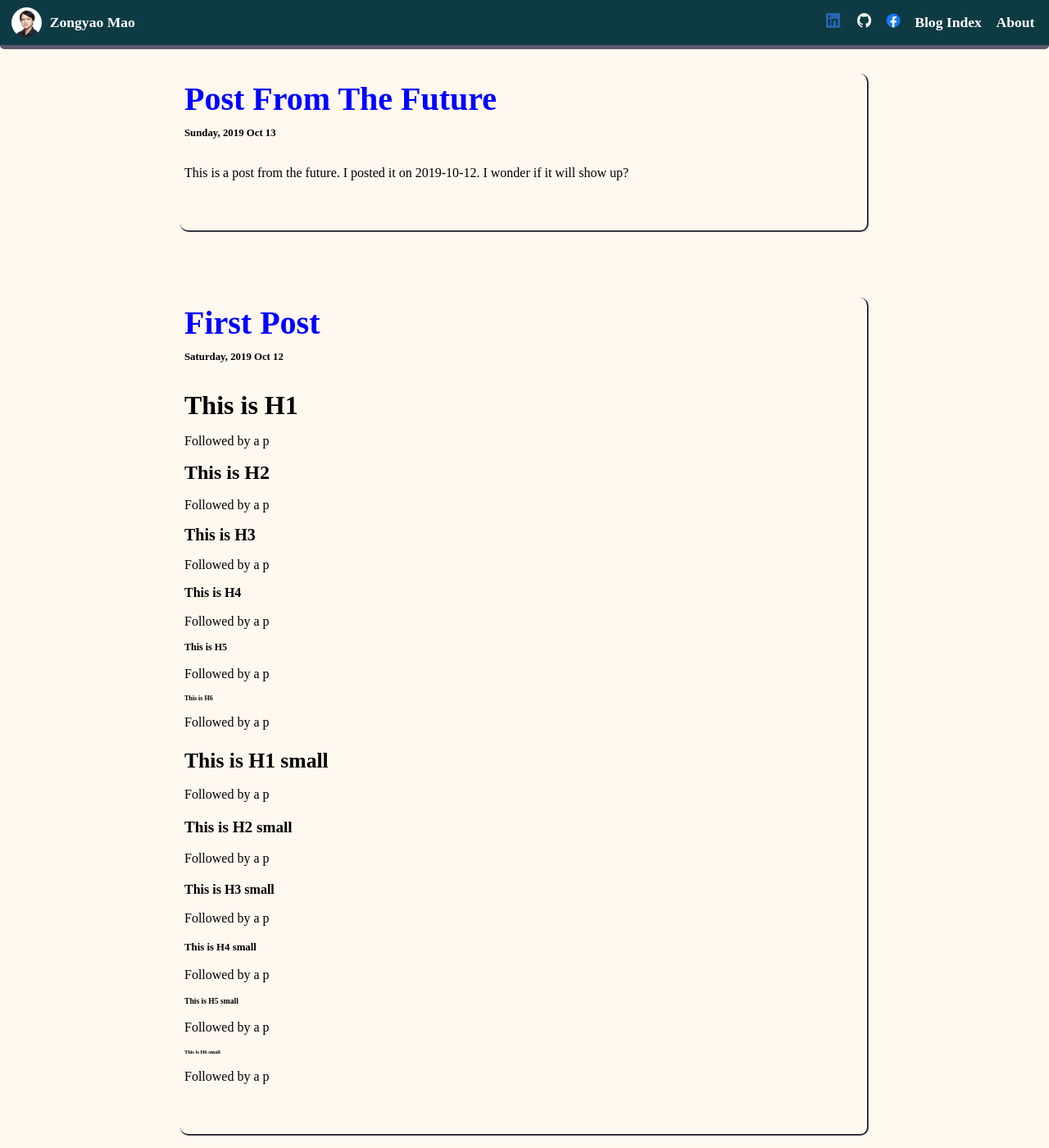
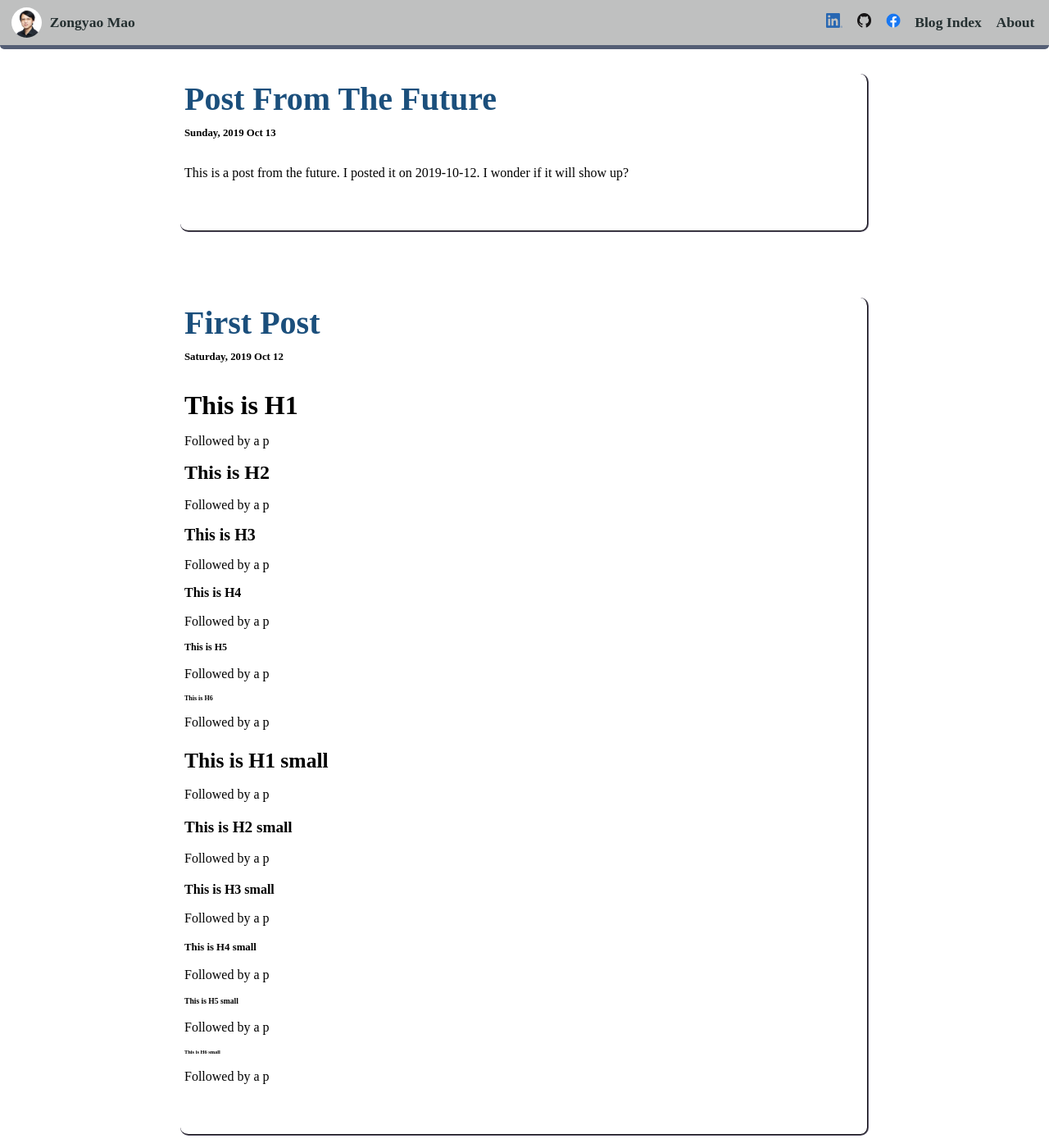
Before and after one commit to evozong/evozong.github.io, a Jekyll site: the page built from index.md, in a window 1280 px wide and 1400 px high. Shown: the whole window at 82% size. Built offline with Jekyll 4.4.1, drawn with Linux system fonts in a browser that asks for light colours.

Commit message:
Change color scheme

```diff
--- a/_layouts/default.html
+++ b/_layouts/default.html
@@ -43,7 +43,7 @@
           <img src="{{ "assets/img/f_logo_RGB-Blue_58.png" | relative_url }}" />
         </a>
         <a href="https://github.com/evozong" target="_blank">
-          <img src="{{ "assets/img/GitHub-Mark-Light-64px.png" | relative_url }}" />
+          <img src="{{ "assets/img/GitHub-Mark-64px.png" | relative_url }}" />
         </a>
         <a href="https://www.linkedin.com/in/zongyaomao?trk=profile-badge" target="_blank">
           <img src="{{ "assets/img/LI-In-Bug.png" | relative_url }}" />
--- a/assets/css/app.css
+++ b/assets/css/app.css
@@ -1,5 +1,5 @@
 html {
-  background-color: #fff8ef;
+  background-color: #fff;
 }
 
 img {
@@ -9,7 +9,7 @@ img {
 }
 
 a, a:visited {
-  color: blue;
+  color: #1B4F7C;
   text-decoration: none;
 }
 a:hover {
@@ -47,13 +47,12 @@ nav {
   display: flex;
   flex-wrap: wrap;
 
-  color: #e2efde;
-  background-color: #0e3b43;
+  background-color: #BFC0C0;
   margin-bottom: 30px;
   padding: 0.5em;
   position: sticky;
   top: 0px;
-  border-bottom: 5px solid #5d576b;
+  border-bottom: 5px solid #545E75;
   border-bottom-left-radius: 5px;
   border-bottom-right-radius: 5px;
 
@@ -61,7 +60,7 @@ nav {
   font-weight: bold;
 }
 nav a, nav a:visited, nav a:hover {
-  color: #FFF;
+  color: #253031;
   text-decoration: none; /* Remove default decoration only in nav */
 }
 nav > * {
```
